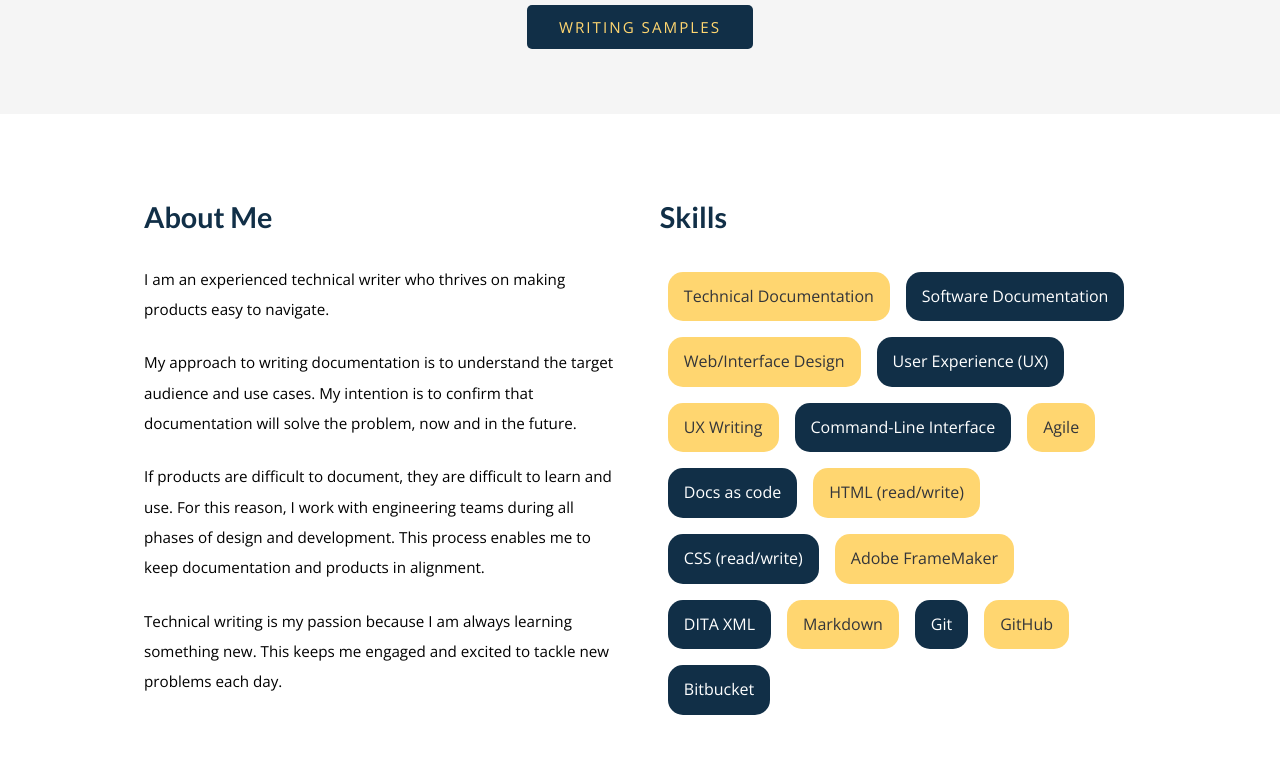
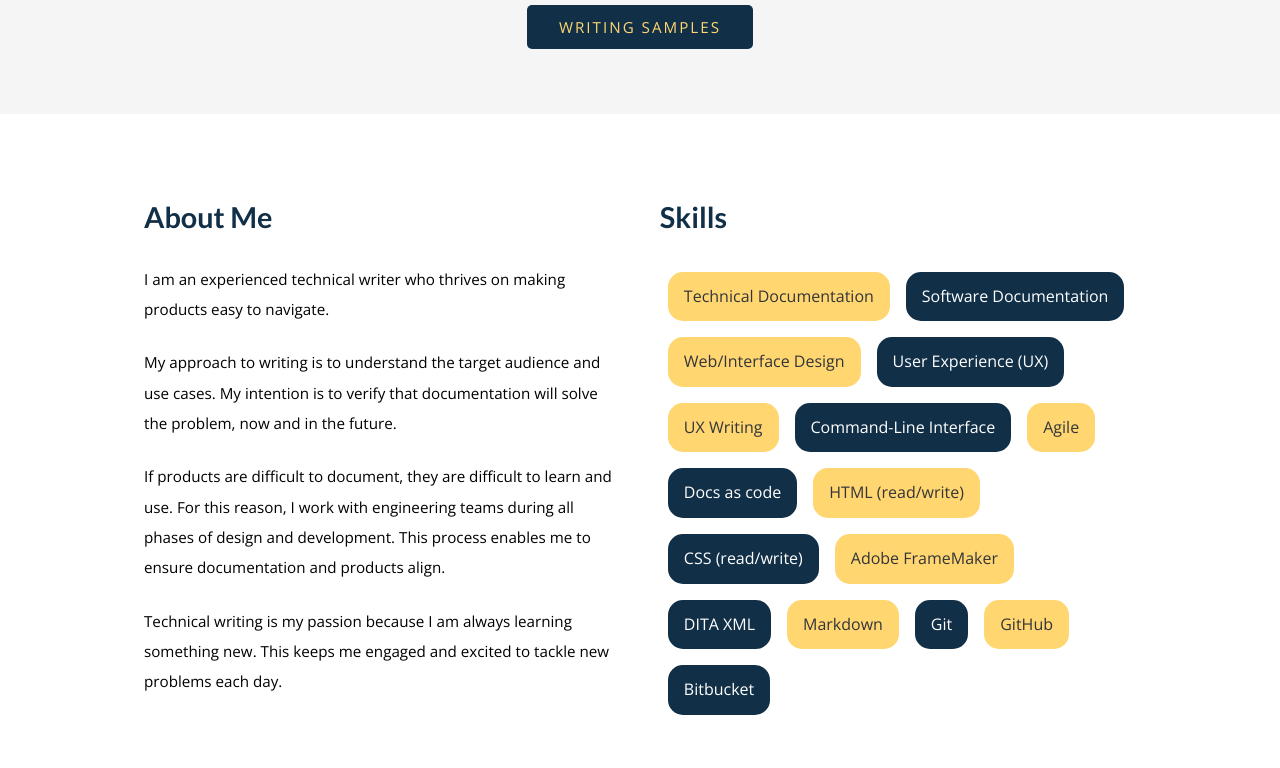
Before and after one commit to pinskermatthew/pinskermatthew.github.io, a plain HTML site: page index.html in a window 1280 px wide. Shown: the part 291-1059 px from the top of the page. Drawn offline with nearby package versions, Linux system fonts and the light colour scheme.

Commit message:
Added website maintenance instructions to README.md file. Updated About Me section in index.html. Added notes to main.css.

```diff
--- a/index.html
+++ b/index.html
@@ -43,8 +43,8 @@
 				<div class="about-me col">
 					<h2><span id="about"></span>About Me</h2>
 					<p>I am an experienced technical writer who thrives on making products easy to navigate.</p>
-					<p>My approach to writing documentation is to understand the target audience and use cases. My intention is to confirm that documentation will solve the problem, now and in the future.</p>
-					<p>If products are difficult to document, they are difficult to learn and use. For this reason, I work with engineering teams during all phases of design and development. This process enables me to keep documentation and products in alignment.</p>
+					<p>My approach to writing is to understand the target audience and use cases. My intention is to verify that documentation will solve the problem, now and in the future.</p>
+					<p>If products are difficult to document, they are difficult to learn and use. For this reason, I work with engineering teams during all phases of design and development. This process enables me to ensure documentation and products align.</p>
 					<p>Technical writing is my passion because I am always learning something new. This keeps me engaged and excited to tackle new problems each day.</p>
 				</div><!--/.about-me col-->
 
--- a/styles/main.css
+++ b/styles/main.css
@@ -336,7 +336,7 @@ img {
 .external-link[target="_blank"]::after {
     font-family: 'Font Awesome 5 Free';
     font-weight: 900;
-    content: " \f35d";
+    content: " \f35d"; /*external-link-alt icon*/
     margin-left: 0.1rem;
 }
 
```
Also changed, not shown: 1 other file.
